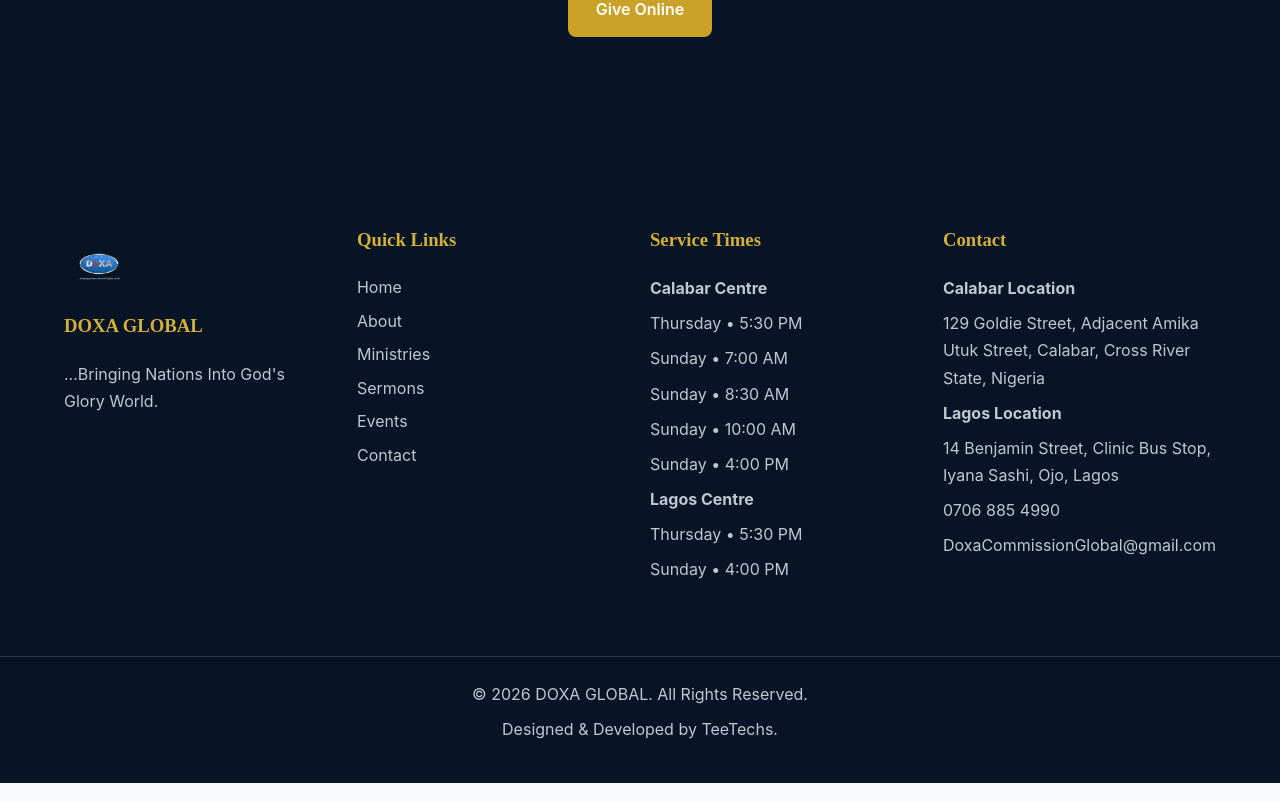
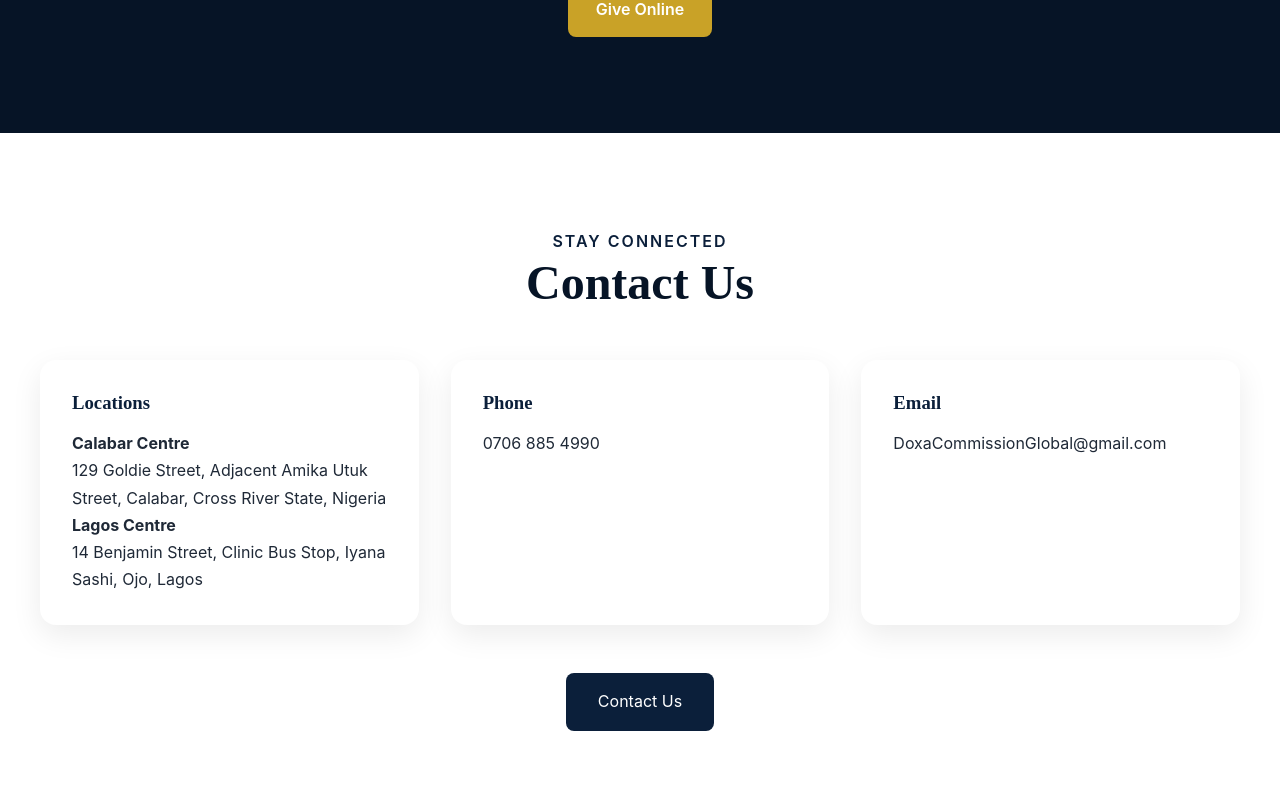
Before and after one commit to udungeriphymbarr/doxa-global-website, a React (Vite) app: page / in a window 1280 px wide. Shown: the part 6039-6840 px from the top of the page. Built offline with nearby package versions, Linux system fonts and the light colour scheme.

Commit message:
Add homepage contact preview section

```diff
--- /dev/null
+++ b/src/components/home/ContactPreview/ContactPreview.css
@@ -0,0 +1,137 @@
+.contact-preview{
+
+padding:6rem 2rem;
+
+background:var(--color-white);
+
+}
+
+
+
+.contact-container{
+
+max-width:var(--container-width);
+
+margin:auto;
+
+}
+
+
+
+.section-heading{
+
+text-align:center;
+
+margin-bottom:3rem;
+
+}
+
+
+
+.section-heading p{
+
+color:var(--color-primary);
+
+text-transform:uppercase;
+
+letter-spacing:2px;
+
+font-weight:600;
+
+}
+
+
+
+.section-heading h2{
+
+font-size:clamp(2rem,4vw,3rem);
+
+color:var(--color-dark);
+
+}
+
+
+
+.contact-grid{
+
+display:grid;
+
+grid-template-columns:repeat(3,1fr);
+
+gap:2rem;
+
+}
+
+
+
+.contact-card{
+
+background:white;
+
+padding:2rem;
+
+border-radius:16px;
+
+box-shadow:0 10px 30px rgba(0,0,0,0.08);
+
+}
+
+
+
+.contact-card h3{
+
+color:var(--color-primary);
+
+margin-bottom:1rem;
+
+}
+
+
+
+.contact-card p{
+
+line-height:1.7;
+
+color:var(--color-text);
+
+}
+
+
+
+.contact-button{
+
+display:flex;
+
+justify-content:center;
+
+margin-top:3rem;
+
+}
+
+
+
+.contact-button a{
+
+background:var(--color-primary);
+
+color:white;
+
+padding:1rem 2rem;
+
+border-radius:8px;
+
+text-decoration:none;
+
+}
+
+
+
+@media(max-width:900px){
+
+.contact-grid{
+
+grid-template-columns:1fr;
+
+}
+
+}
--- /dev/null
+++ b/src/components/home/ContactPreview/ContactPreview.jsx
@@ -0,0 +1,137 @@
+import { Link } from "react-router-dom";
+import church from "../../../data/church";
+import "./ContactPreview.css";
+
+
+function ContactPreview(){
+
+
+return(
+
+<section className="contact-preview">
+
+
+<div className="contact-container">
+
+
+<div className="section-heading">
+
+
+<p>
+Stay Connected
+</p>
+
+
+<h2>
+Contact Us
+</h2>
+
+
+</div>
+
+
+
+<div className="contact-grid">
+
+
+
+<div className="contact-card">
+
+<h3>
+Locations
+</h3>
+
+
+<p>
+<strong>
+Calabar Centre
+</strong>
+</p>
+
+
+<p>
+{church.locations.calabar.address}
+</p>
+
+
+
+<p>
+<strong>
+Lagos Centre
+</strong>
+</p>
+
+
+<p>
+{church.locations.lagos.address}
+</p>
+
+
+</div>
+
+
+
+
+
+<div className="contact-card">
+
+<h3>
+Phone
+</h3>
+
+
+<p>
+{church.contact.phone}
+</p>
+
+
+</div>
+
+
+
+
+
+<div className="contact-card">
+
+<h3>
+Email
+</h3>
+
+
+<p>
+{church.contact.email}
+</p>
+
+
+</div>
+
+
+
+</div>
+
+
+
+
+<div className="contact-button">
+
+
+<Link to="/contact">
+Contact Us
+</Link>
+
+
+</div>
+
+
+
+</div>
+
+
+</section>
+
+);
+
+}
+
+
+export default ContactPreview;
--- a/src/pages/Home.jsx
+++ b/src/pages/Home.jsx
@@ -12,6 +12,8 @@
 import PrayerCTA
 from "../components/home/PrayerCTA/PrayerCTA";
 import GiveCTA from "../components/home/GiveCTA/GiveCTA";
+import ContactPreview
+from "../components/home/ContactPreview/ContactPreview";
 
 
 
@@ -39,6 +41,8 @@
 
 <GiveCTA />
 
+<ContactPreview />
+
 </>
 
 );
```
